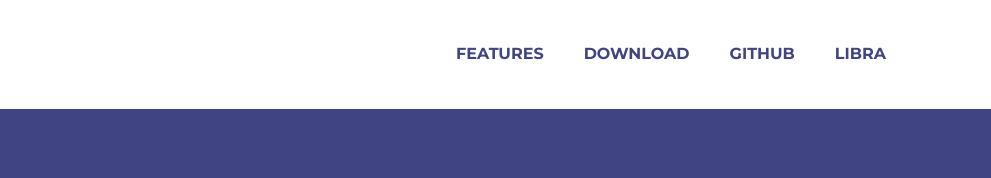
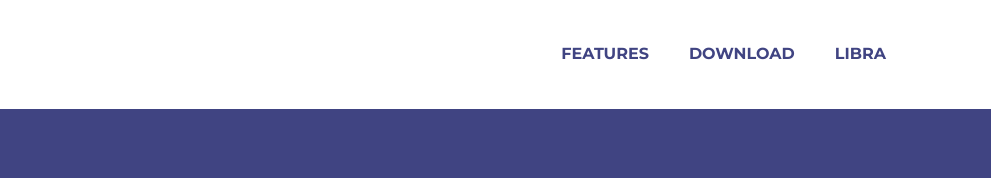
Before and after one commit to crownemmanuel/Fondant, a website with bundled scripts: page index.html in a window 1280 px wide. Shown: the top 178 px of the page, 289-1280 px from the left. Built offline with nearby package versions, Linux system fonts and the light colour scheme.

Commit message:
remove link to git

```diff
--- a/index.html
+++ b/index.html
@@ -48,7 +48,7 @@
           <li class="nav-item mx-0 mx-lg-1">
             <a class="nav-link py-3 px-0 px-lg-3 rounded js-scroll-trigger" href="#about">Download</a>
           </li>
-          <li class="nav-item mx-0 mx-lg-1">
+          <li class="nav-item mx-0 mx-lg-1" style="display: none">
             <a class="nav-link py-3 px-0 px-lg-3 rounded js-scroll-trigger" target="_blank" href="https://github.com/crownemmanuel/Fondant">Github</a>
           </li>
           <li class="nav-item mx-0 mx-lg-1">
```
